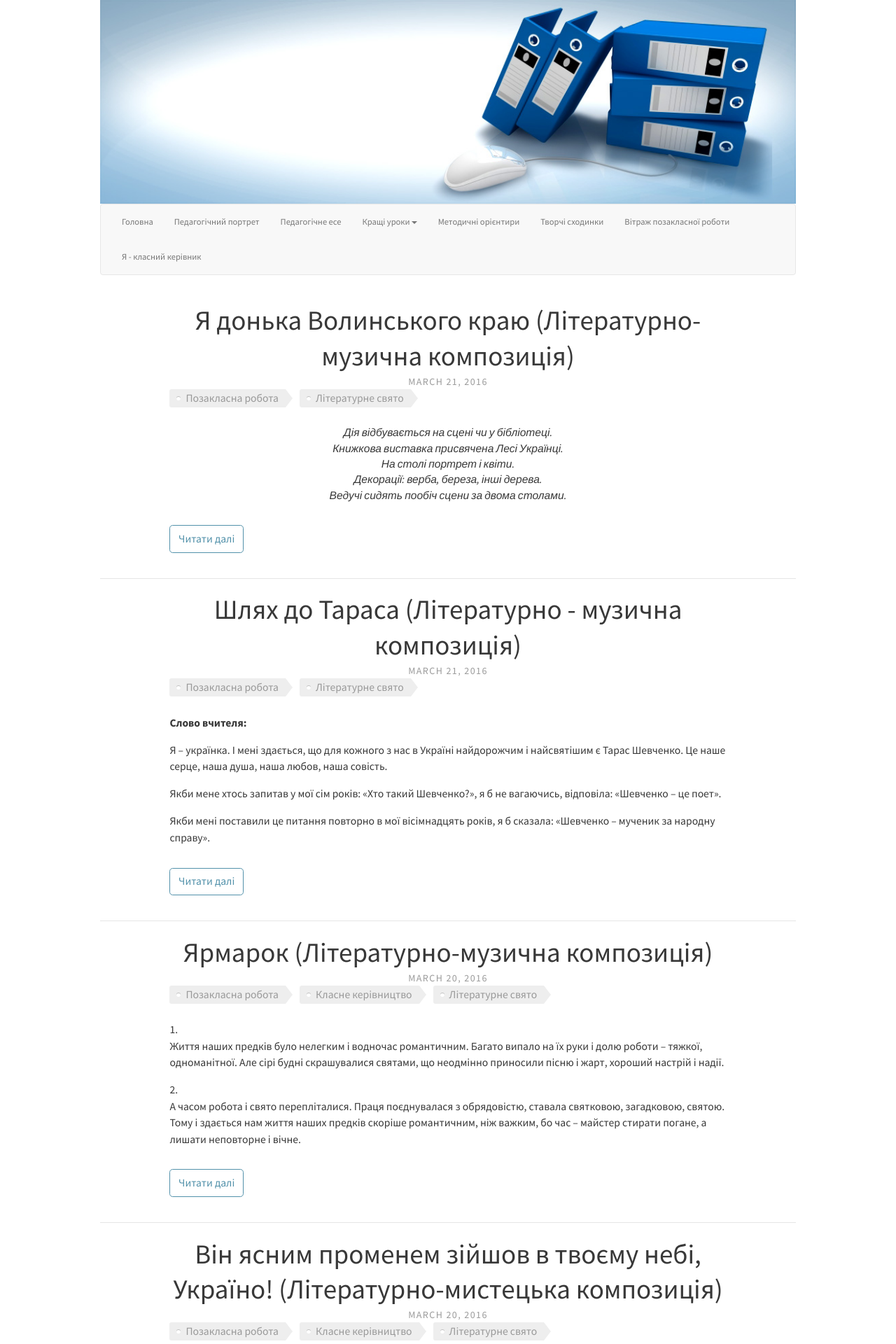
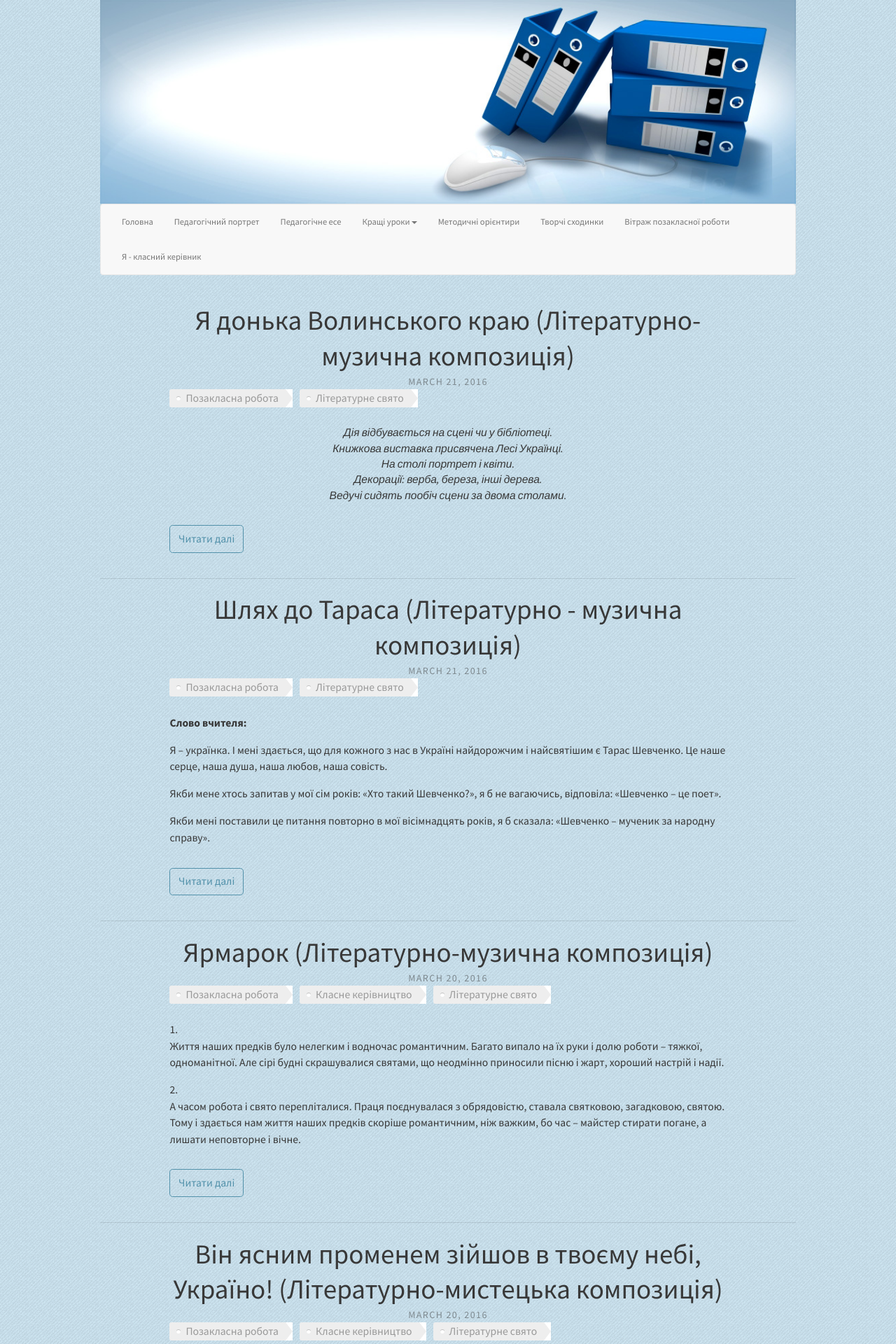
Before and after one commit to tetyanashevchuk/tetyanashevchuk.github.io, a Jekyll site: the page built from index.html, in a window 1280 px wide. Shown: the top 1920 px of the page at 70% size. Built offline with Jekyll 4.4.1, drawn with Linux system fonts in a browser that asks for light colours; nearby versions of some CDN libraries.

Commit message:
set background

```diff
--- a/css/specific.css
+++ b/css/specific.css
@@ -107,19 +107,6 @@ a.button:hover {
   text-shadow: -1px 0 #0E006A, 0 1px #0E006A, 1px 0 #0E006A, 0 -1px #0E006A;
 }
 
-/*.homeImageLink span {
-  color: #fff;
-  text-align: center;
-  padding: 0;
-  margin: 0;
-  font-family: "Open Sans", "Helvetica Neue", Helvetica, Arial, sans-serif;
-  font-size: 45px;
-  line-height: 1.6;
-  color: #f5f5f5;
-  text-shadow: -1px 0 black, 0 1px black, 1px 0 black, 0 -1px black;
-  font-weight: bold;
-}*/
-
 .img-container {
   position:relative;
 }
@@ -139,3 +126,8 @@ a.button:hover {
     width: 1024px;
   }
 }
+
+body {
+    margin: 0;
+    background: url("../images/background.png") repeat;
+}
```
Also changed, not shown: images/background.png (added).
